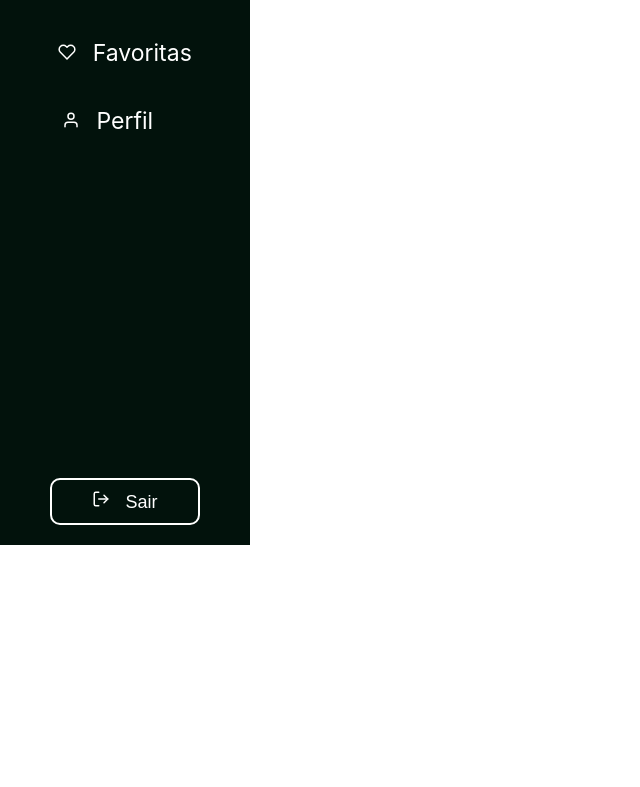
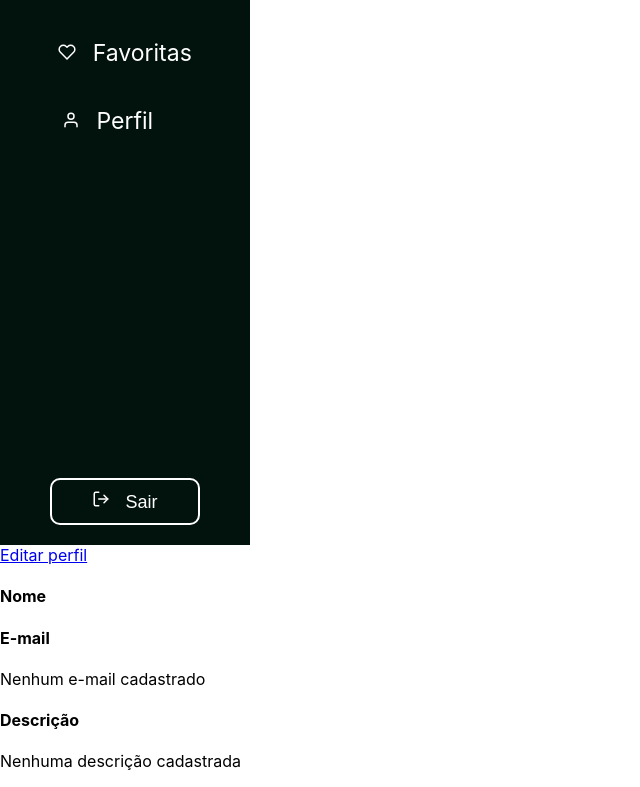
Before and after one commit to lebarrichello/trybetunes-lebarrichello, a React (Create React App) app: page /#/profile in a window 1280 px wide. Shown: the part 255-1042 px from the top of the page, without its empty margins (0-640 px from the left). Before the commit the page ends 800 px from the top, so only its background shows below. Built offline with nearby package versions, Linux system fonts and the light colour scheme.

Commit message:
requisito 13 - Criando pagina para exibir perfil do usuario

```diff
--- a/src/pages/Profile.js
+++ b/src/pages/Profile.js
@@ -1,11 +1,60 @@
 import React, { Component } from 'react';
+import { Link } from 'react-router-dom';
+import { getUser } from '../services/userAPI';
 import Header from '../components/Header';
+import Loading from '../components/Loading';
 
 class Profile extends Component {
+  constructor() {
+    super();
+    this.state = {
+      userName: '',
+      userEmail: '',
+      userBio: '',
+      userImg: '',
+      loading: false,
+    };
+  }
+
+  componentDidMount() {
+    this.setState({ loading: true }, async () => {
+      const user = await getUser();
+      this.setState({
+        userName: user.name,
+        userEmail: user.email,
+        userBio: user.description,
+        userImg: user.image,
+        loading: false,
+      });
+    });
+  }
+
   render() {
+    const { userName, userEmail, userBio, userImg, loading } = this.state;
     return (
       <div data-testid="page-profile">
         <Header />
+        <div>
+          { loading ? <Loading /> : (
+            <>
+              <div>
+                <img
+                  src={ userImg }
+                  alt=""
+                  data-testid="profile-image"
+                />
+                <Link to="/profile/edit">Editar perfil</Link>
+              </div>
+              <h4>Nome</h4>
+              <p>{userName}</p>
+              <h4>E-mail</h4>
+              <p>{userEmail || 'Nenhum e-mail cadastrado'}</p>
+              <h4>Descrição</h4>
+              <p>{userBio || 'Nenhuma descrição cadastrada'}</p>
+            </>
+          )}
+        </div>
+
       </div>
     );
   }
```
Also changed, not shown: src/components/Profile.js (deleted, +0 -13 lines), src/components/ProfileEdit.js (deleted, +0 -13 lines).
